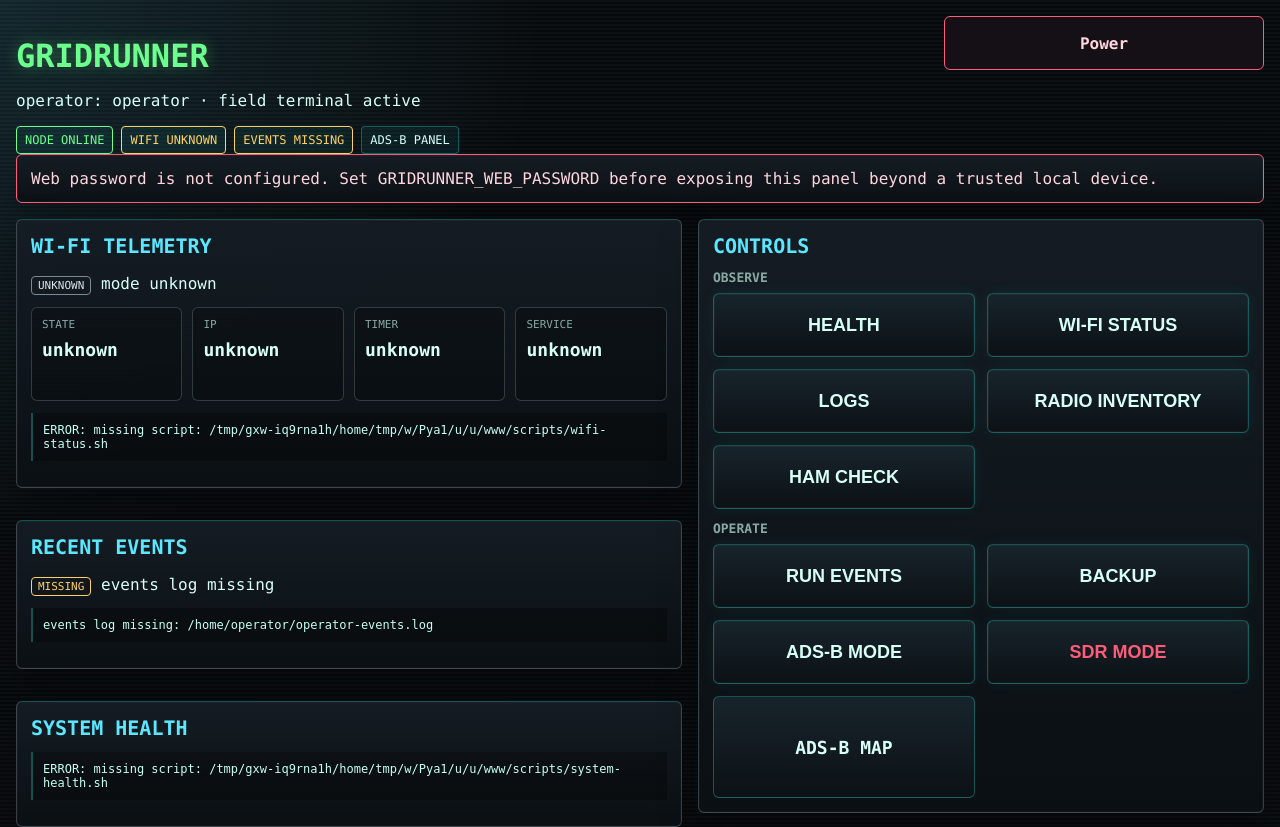
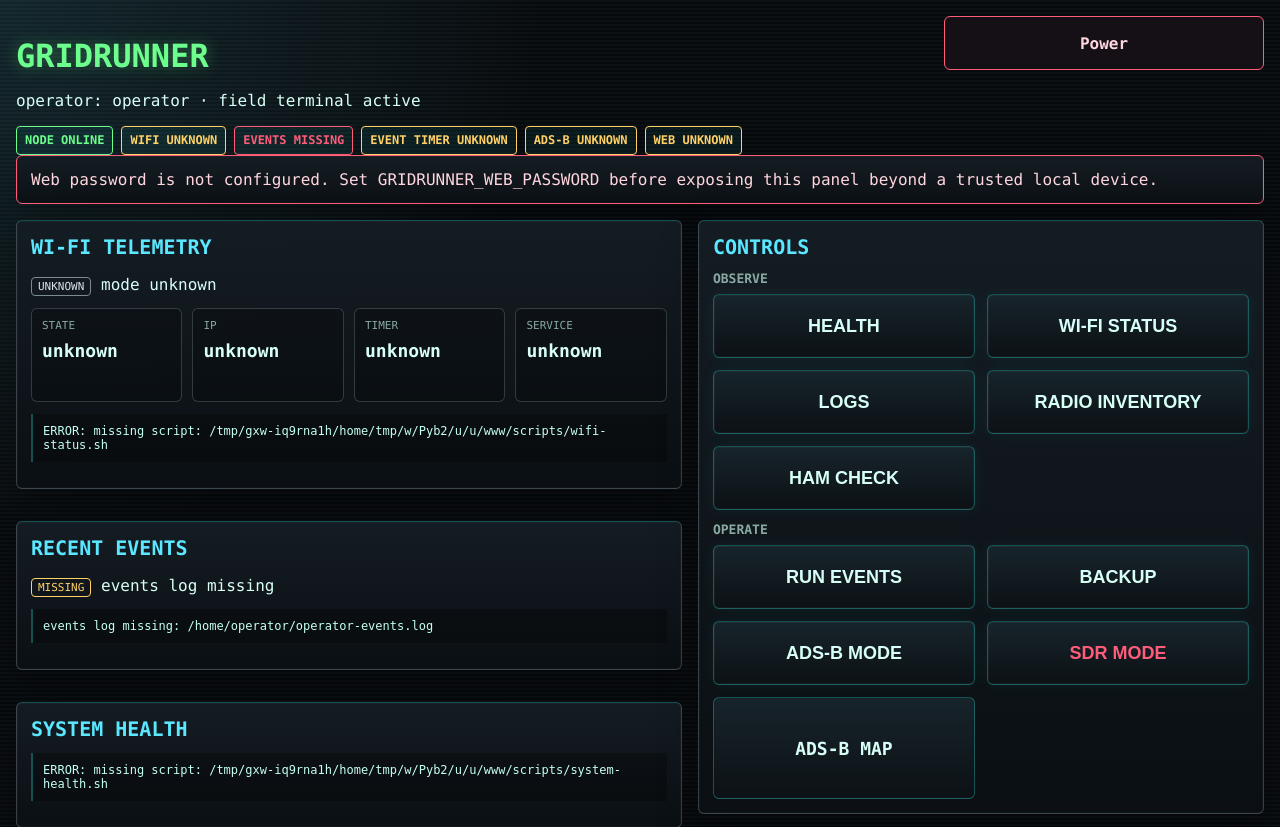
Before and after one commit to jfergs/gridrunner, a FastAPI app: page / in a window 1280 px wide. Shown: the top 827 px of the page. Run offline with FastAPI, Linux system fonts and the light colour scheme.

Commit message:
Add node status strip

```diff
--- a/web/app.py
+++ b/web/app.py
@@ -94,6 +94,47 @@ def parse_keyed_status(output, prefix):
     return {}
 
 
+def severity_for_status(status_value):
+    if status_value in {"present", "fresh", "active"}:
+        return "ok"
+    if status_value in {"missing", "failed"}:
+        return "danger"
+    return "warn"
+
+
+def build_node_status(wifi_status, event_status, component_health):
+    wifi_mode = wifi_status.get("mode", "unknown")
+    wifi_health = wifi_status.get("status", "unknown")
+    event_health = event_status.get("status", "unknown")
+    adsb_health = component_health.get("adsb-tools", {}).get("status", "unknown")
+    web_health = component_health.get("web-service", {}).get("status", "unknown")
+    events_service_health = component_health.get("events-service", {}).get("status", "unknown")
+
+    return [
+        {"label": "NODE ONLINE", "severity": "ok"},
+        {
+            "label": f"WIFI {wifi_mode}".upper(),
+            "severity": severity_for_status(wifi_health),
+        },
+        {
+            "label": f"EVENTS {event_health}".upper(),
+            "severity": severity_for_status(event_health),
+        },
+        {
+            "label": f"EVENT TIMER {events_service_health}".upper(),
+            "severity": severity_for_status(events_service_health),
+        },
+        {
+            "label": f"ADS-B {adsb_health}".upper(),
+            "severity": severity_for_status(adsb_health),
+        },
+        {
+            "label": f"WEB {web_health}".upper(),
+            "severity": severity_for_status(web_health),
+        },
+    ]
+
+
 @app.get("/", response_class=HTMLResponse)
 def index(request: Request, _user=Depends(require_auth)):
     status_output = run_cmd(COMMANDS["health"])
@@ -103,6 +144,7 @@ def index(request: Request, _user=Depends(require_auth)):
     event_status = event_freshness()
     wifi_output = run_cmd(COMMANDS["wifi_status"])
     wifi_status = parse_keyed_status(wifi_output, "GRIDRUNNER_WIFI ")
+    node_status = build_node_status(wifi_status, event_status, component_health)
 
     response = templates.TemplateResponse(
         request,
@@ -113,6 +155,7 @@ def index(request: Request, _user=Depends(require_auth)):
             "event_status": event_status,
             "wifi_status": wifi_status,
             "wifi_output": wifi_output,
+            "node_status": node_status,
             "auth_enabled": bool(WEB_PASSWORD),
             "operator_user": OPERATOR_USER,
             "adsb_map_url": adsb_map_url(request),
--- a/web/templates/index.html
+++ b/web/templates/index.html
@@ -275,6 +275,8 @@
       background: rgba(45, 255, 243, 0.06);
       color: var(--text);
       font-size: 12px;
+      font-weight: 700;
+      line-height: 1.25;
       text-transform: uppercase;
     }
     .node-chip-ok {
@@ -336,6 +338,10 @@
         min-height: 72px;
         font-size: 19px;
       }
+      .node-chip {
+        flex: 1 1 calc(50% - 8px);
+        text-align: center;
+      }
     }
     @media (max-width: 980px) {
       .dashboard {
@@ -351,14 +357,9 @@
       <p>operator: {{ operator_user }} · field terminal active</p>
       {% set wifi = wifi_status|default({}) %}
       <div class="node-strip">
-        <span class="node-chip node-chip-ok">NODE ONLINE</span>
-        <span class="node-chip {% if wifi.get('status') == 'present' %}node-chip-ok{% else %}node-chip-warn{% endif %}">
-          WIFI {{ wifi.get('mode', 'unknown') }}
-        </span>
-        <span class="node-chip {% if event_status.status == 'fresh' %}node-chip-ok{% else %}node-chip-warn{% endif %}">
-          EVENTS {{ event_status.status }}
-        </span>
-        <span class="node-chip">ADS-B PANEL</span>
+        {% for chip in node_status|default([{"label": "NODE ONLINE", "severity": "ok"}]) %}
+        <span class="node-chip node-chip-{{ chip.severity }}">{{ chip.label }}</span>
+        {% endfor %}
       </div>
     </div>
     <details class="power-tray">
```
Also changed, not shown: tests/test_template_render.py (+36 -1 lines).
